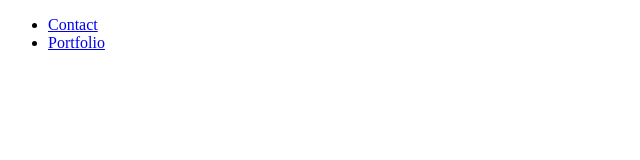
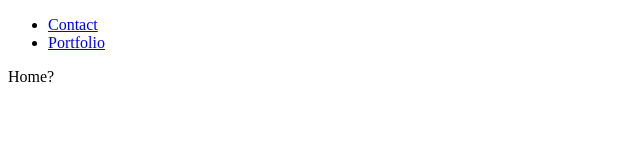
Before and after one commit to wesleyaphillipson/wesleyaphillipson.github.io, a plain HTML site: page index.html in a window 1280 px wide. Shown: the full height of the page, 0-640 px from the left. Drawn offline with Linux system fonts and the light colour scheme.

Commit message:
Update index.html

```diff
--- a/index.html
+++ b/index.html
@@ -18,5 +18,8 @@
 				</ul>
 			</div>
 		</div>
+	    <div class="body">
+		<p>Home?</p>
+	    </div>
 	</body>
 </html>
```
